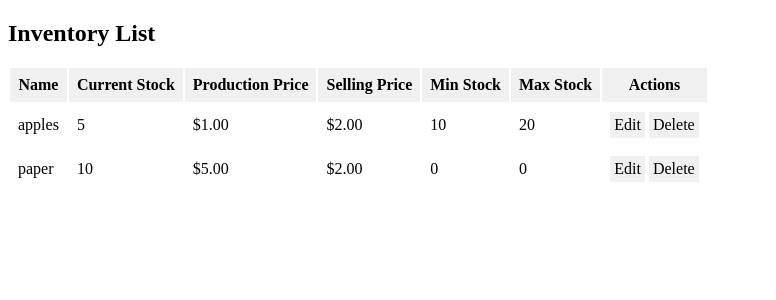
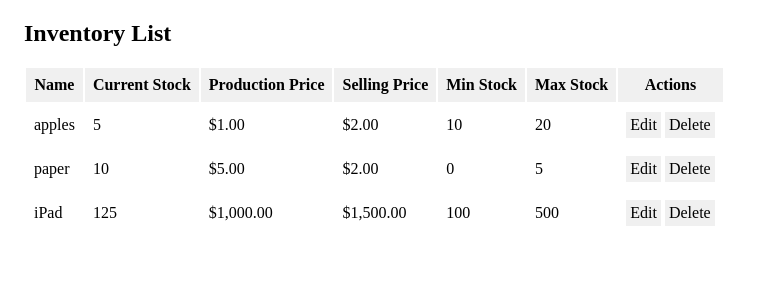
Before and after one commit to jforss3/SDEV265_final_project, a Flask app: page / in a window 1280 px wide. Shown: the part 60-360 px from the top of the page, without its empty margins (0-776 px from the left). Run offline with Flask 3, Linux system fonts and the light colour scheme.

Commit message:
added css code for the overview page and ensured other pages have proper padding

```diff
--- a/app.py
+++ b/app.py
@@ -63,6 +63,7 @@ def edit_item(item_id):
 
 # Change Stock
 def change_stock(item_id: int, change_amount: int):
+    """Meant to be used by other systems (such as an online ordering system) to change the current stock."""
     items = load_items()
     item = next((i for i in items if i["id"] == item_id), None)
 
--- a/items.json
+++ b/items.json
@@ -15,6 +15,15 @@
         "sell_price": 2.0,
         "current_stock": 10,
         "min_stock": 0,
-        "max_stock": 0
+        "max_stock": 5
+    },
+    {
+        "id": 3,
+        "name": "iPad",
+        "production_price": 1000.0,
+        "sell_price": 1500.0,
+        "current_stock": 125,
+        "min_stock": 100,
+        "max_stock": 500
     }
 ]
--- a/static/app.css
+++ b/static/app.css
@@ -29,3 +29,19 @@ input {width: 100%; font-size: 1.25em;}
     color: #FFFFFF;
     font-size: 1.25em;
 }
+
+.two_column_layout {
+    display: grid;
+    grid-template-rows: auto;
+    grid-template-columns: repeat(2, 15em);
+    gap: 1em
+}
+
+.box {
+    background-color: #F0F0F0;
+    border-radius: 4px;
+    padding: 0em 1em;
+}
+.container {
+    padding: 0em 1em;
+}
--- a/templates/add_item.html
+++ b/templates/add_item.html
@@ -5,6 +5,7 @@
         <meta charset="utf-8">
         <link rel="stylesheet" href="{{ url_for('static', filename='app.css') }}">
     </head>
+
     <body>
         <nav>
             <ul>
@@ -14,6 +15,7 @@
             </ul>
         </nav>
 
+        <div class="container">
             <h2>Add Item</h2>
             <form action="/add-item" method="POST">
                 <div>
@@ -48,5 +50,6 @@
 
                 <button type="submit" class="submit_button">Add Item</button>
             </form>
+        </div>
     </body>
 </html>
--- a/templates/items.html
+++ b/templates/items.html
@@ -9,7 +9,7 @@
     <body>
 
         <!-- Nav Bar -->
-        <nav class="navbar">
+        <nav>
             <ul>
                 <li><a href="/">Inventory</a></li>
                 <li><a href="/add-item">Add Item</a></li>
@@ -21,7 +21,7 @@
 
             <h2>Inventory List</h2>
 
-            <table class="inventory-table">
+            <table>
                 <thead>
                     <tr>
                         <th>Name</th>
```
Also changed, not shown: templates/overview.html (+5 -5 lines). Lines whose indentation alone changed are shown as unchanged.
